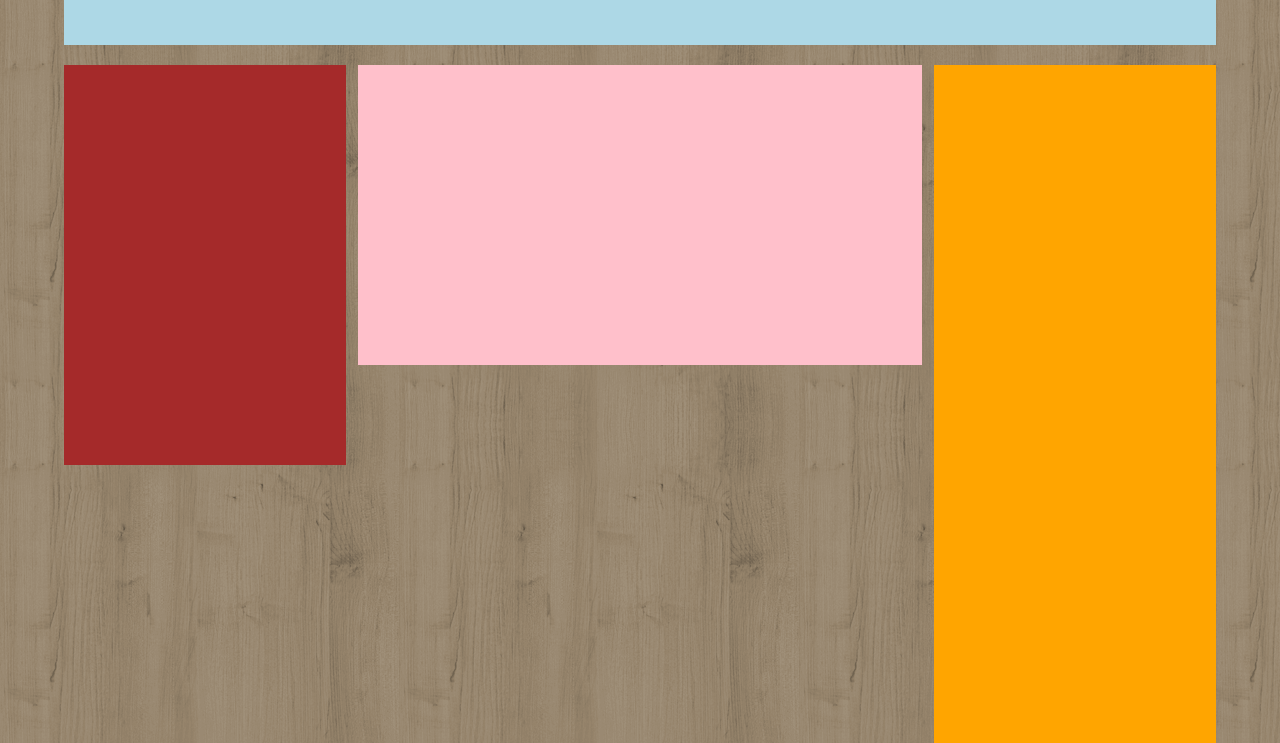
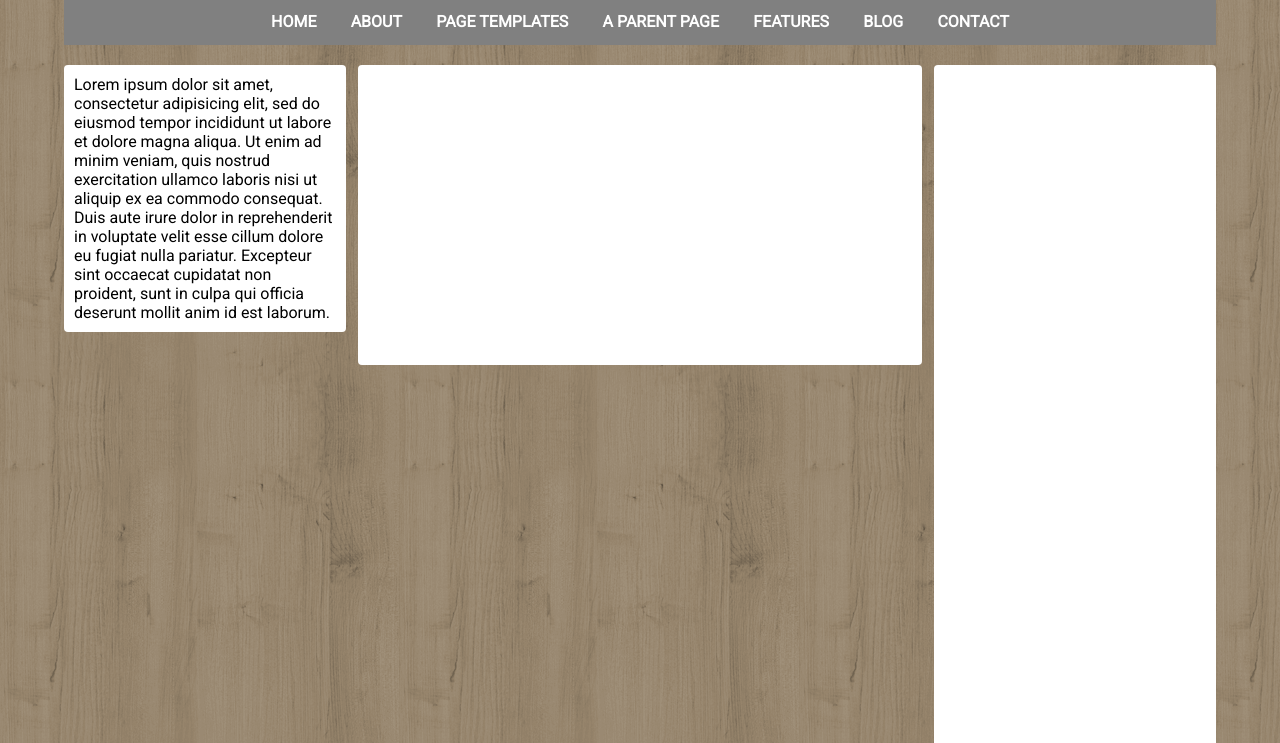
Before and after one commit to flavio-pinto/htmlcss-struttura-wp, a plain HTML site: page index.html in a window 1280 px wide. Shown: the part 375-1118 px from the top of the page. Drawn offline with Linux system fonts and the light colour scheme.

Commit message:
Header completato / inizio colonne

```diff
--- a/css/style.css
+++ b/css/style.css
@@ -17,12 +17,12 @@ body {
 #main-header {
   height: 400px;
   width: 100%;
-  background-color: lightblue;
   margin-bottom: 20px;
+  font-family: 'Montserrat';
 }
 
 #img-header {
-  height: 80%;
+  height: 88%;
   width: 100%;
   background-image: url('../img/background-banner.jpeg');
   border: 7px solid white;
@@ -37,17 +37,44 @@ body {
   text-align: center;
   text-transform: uppercase;
   color: white;
-  font-family: 'Montserrat';
 }
 
 #menu {
   width: 100%;
-  height: 20%;
+  height: 12%;
+  background-color: gray;
+  text-align: center;
+  position: relative;
+}
+
+#menu ul {
+  width: 100%;
+  margin: 0;
+  padding: 0;
+  position: absolute;
+  top: 50%;
+  left: 50%;
+  transform: translate(-50%, -50%);
+}
+
+#menu ul li {
+  list-style: none;
+  display: inline-block;
+  padding: 0 15px;
+}
+
+#menu ul li a {
+  color: white;
+  font-weight: bold;
+  text-decoration: none;
+  text-transform: uppercase;
+  font-family: 'Roboto';
 }
 
 /* Corpo Principale della pagina */
 #col-container {
   margin-bottom: 20px;
+  font-family: 'Roboto';
 }
 
 #col-container::after {
@@ -57,27 +84,30 @@ body {
 }
 
 .column-1,
+.column-2,
 .column-3 {
   float: left;
+  padding: 10px;
+  background-color: white;
+  border-radius: 4px;
+}
+
+.column-1,
+.column-3 {
   width: 24.5%;
 }
 
 .column-1 {
-  background: brown;
-  height: 400px;
   margin-right: 0.5%;
 }
 
 .column-2 {
-  float: left;
-  background: pink;
   width: 49%;
   height: 300px;
   margin: 0 0.5%;
 }
 
 .column-3 {
-  background: orange;
   height: 1200px;
   margin-left: 0.5%;
 }
--- a/index.html
+++ b/index.html
@@ -5,7 +5,7 @@
     <title>Struttura Wordpress</title>
     <link rel="stylesheet" href="css/style.css">
     <link rel="stylesheet" href="css/fontawesome-all.min.css">
-    <link href="https://fonts.googleapis.com/css?family=Montserrat&display=swap" rel="stylesheet">
+    <link href="https://fonts.googleapis.com/css?family=Montserrat|Roboto&display=swap" rel="stylesheet">
   </head>
   <body>
     <!-- Contenitore Principale -->
@@ -20,12 +20,22 @@
         </div>
 
         <div id="menu">
+          <ul>
+            <li><a href="#">Home</a></li>
+            <li><a href="#">About</a></li>
+            <li><a href="#">Page Templates</a></li>
+            <li><a href="#">A parent page</a></li>
+            <li><a href="#">Features</a></li>
+            <li><a href="#">Blog</a></li>
+            <li><a href="#">Contact</a></li>
+          </ul>
         </div>
       </header>
 
       <!-- Corpo centrale del sito -->
       <main id="col-container">
         <div class="column-1">
+          Lorem ipsum dolor sit amet, consectetur adipisicing elit, sed do eiusmod tempor incididunt ut labore et dolore magna aliqua. Ut enim ad minim veniam, quis nostrud exercitation ullamco laboris nisi ut aliquip ex ea commodo consequat. Duis aute irure dolor in reprehenderit in voluptate velit esse cillum dolore eu fugiat nulla pariatur. Excepteur sint occaecat cupidatat non proident, sunt in culpa qui officia deserunt mollit anim id est laborum.
         </div>
 
         <div class="column-2">
```
